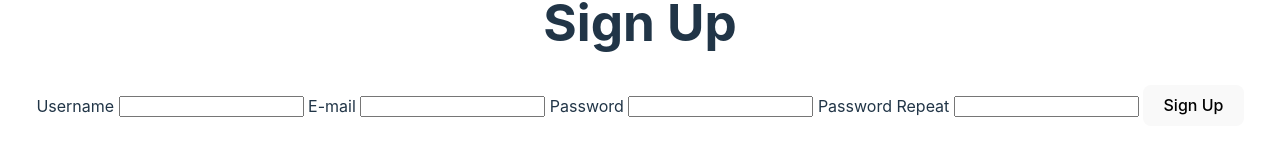
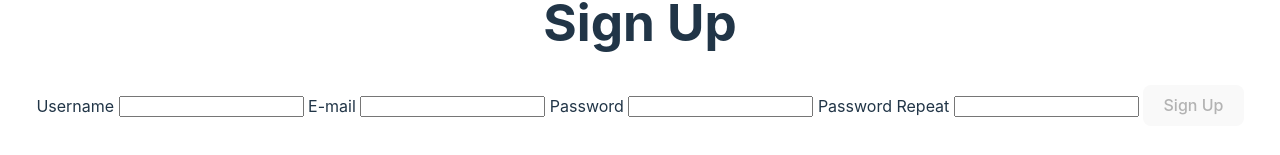
Before and after one commit to rustkas/Learn-Svelte-by-applying-test-driven-development, a Svelte app: page / in a window 1280 px wide. Shown: the part 357-512 px from the top of the page. Built offline with nearby package versions, Linux system fonts and the light colour scheme.

Commit message:
disables the button initially

```diff
--- a/src/pages/SignUpPage.svelte
+++ b/src/pages/SignUpPage.svelte
@@ -7,4 +7,4 @@
 <input id="password" type="password"/>
 <label for="password-repeat">Password Repeat</label>
 <input id="password-repeat" type="password"/>
-<button>Sign Up</button>
+<button disabled>Sign Up</button>
```
Also changed, not shown: 1 other file (tests, documents, lock files or other folders).
